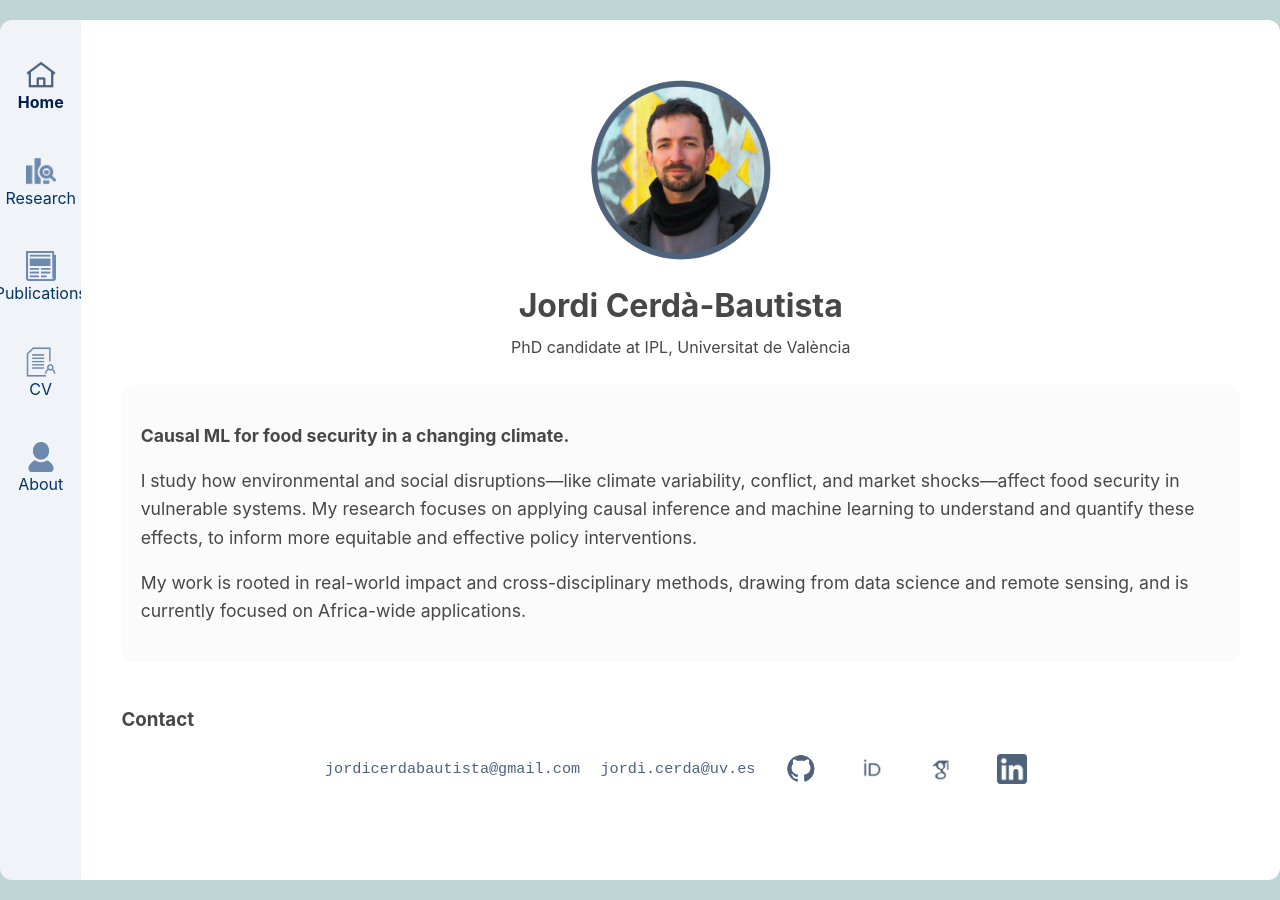
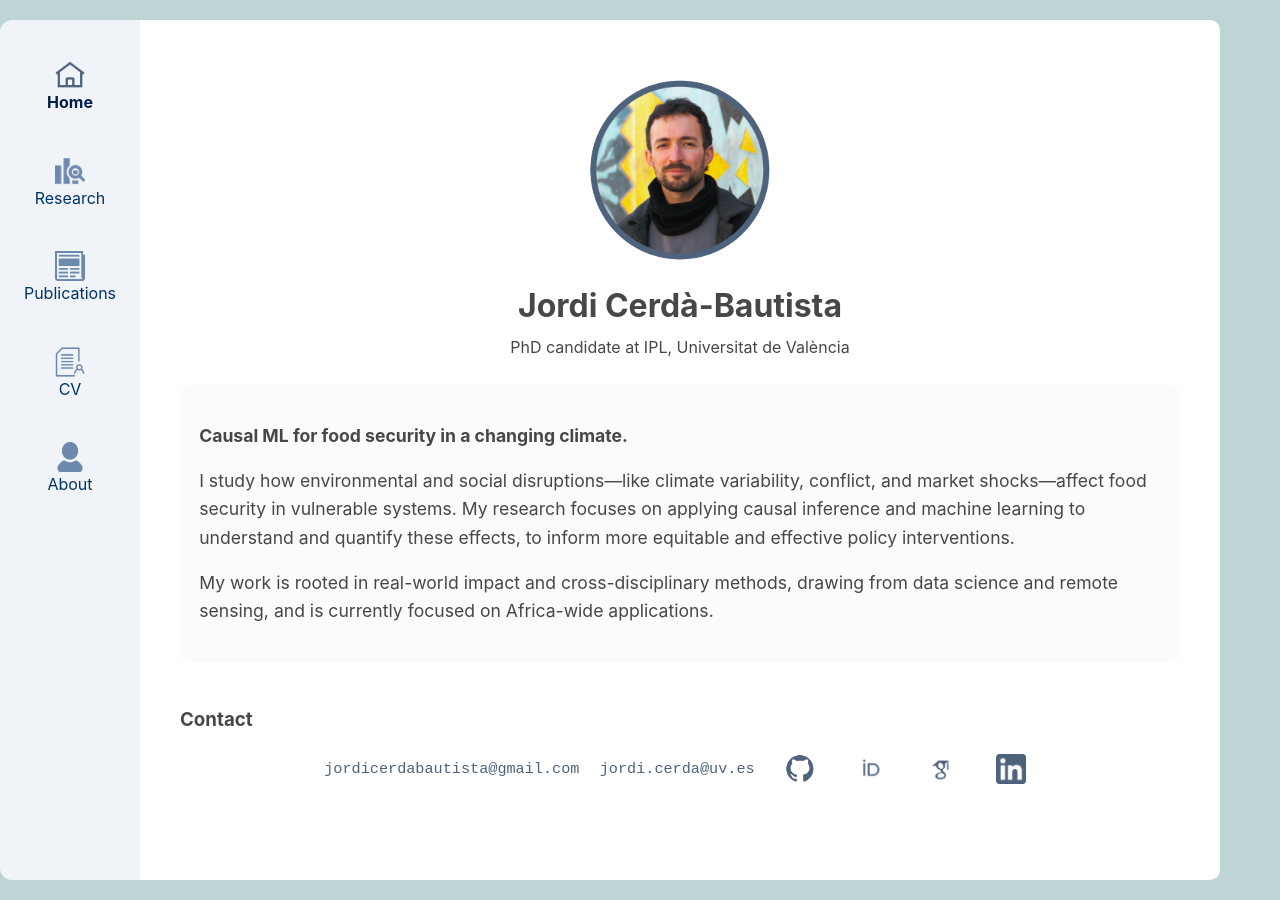
Before and after one commit to jordicbau/jordicbau.github.io, a Jekyll site: the page built from index.md, in a window 1280 px wide. Built offline with Jekyll 4.4.1, drawn with Linux system fonts in a browser that asks for light colours.

Commit message:
Update style.css

```diff
--- a/assets/css/style.css
+++ b/assets/css/style.css
@@ -99,7 +99,7 @@
   overflow-y: auto;
   display: flex;
   flex-direction: column;
-  max-width: 1400px; /* or whatever looks balanced with your sidebar */
+  max-width: 1000px;
   overflow-wrap: break-word; /* ensures long lines break */
   word-break: break-word;
 }
```
